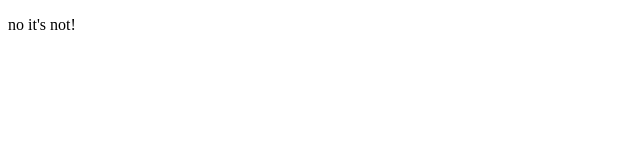
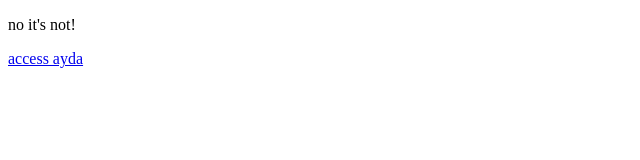
Before and after one commit to Abolfazl-Nayudi/Rainbow, a plain HTML site: page index.html in a window 1280 px wide. Shown: the full height of the page, 0-640 px from the left. Drawn offline with Linux system fonts and the light colour scheme.

Commit message:
Update index.html

```diff
--- a/index.html
+++ b/index.html
@@ -8,5 +8,6 @@
   </head>
   <body>
     <p>no it's not!</p>
+    <a href="ayda.html">access ayda</a>
   </body>
 </html>
```
